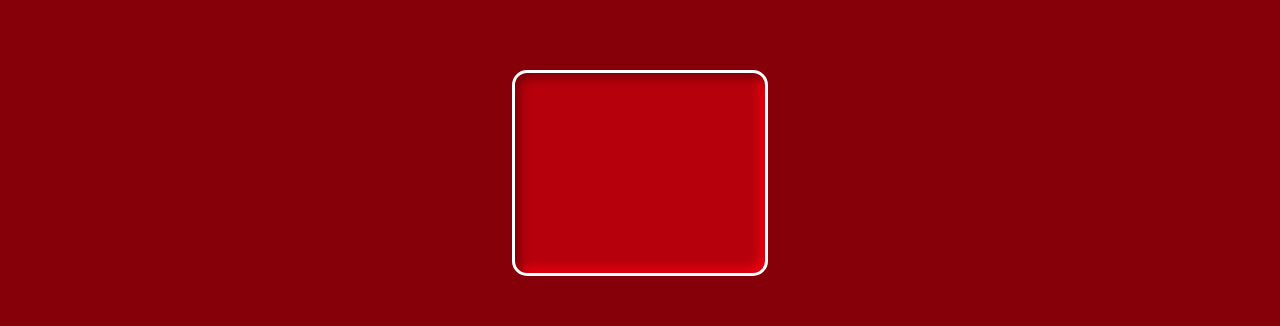
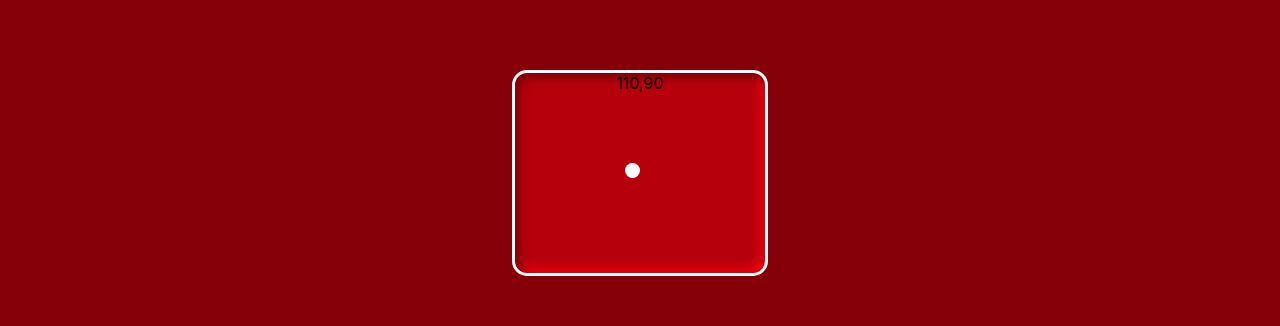
Before and after one commit to PhilippAubert/capstone-digitalSynth, a React (Create React App) app in the folder digitalsynth/: page / in a window 1280 px wide. Shown: the part 218-544 px from the top of the page. Built offline with nearby package versions, Linux system fonts and the light colour scheme.

Commit message:
Add Touchpad

```diff
--- a/digitalsynth/src/components/Touchpad.js
+++ b/digitalsynth/src/components/Touchpad.js
@@ -1,5 +1,21 @@
+import { useState } from "react";
 import "./css/Touchpad.css";
 
 export default function Touchpad() {
-  return <div className="Touchpad"></div>;
+  const [pointPos, setPointPos] = useState({ x: 110, y: 90 });
+
+  function handlePointerMove(event) {
+    const { clientX, clientY } = event;
+    setPointPos({ x: clientX, y: clientY });
+  }
+
+  return (
+    <div className="Touchpad" onPointerMove={handlePointerMove}>
+      {pointPos.x},{pointPos.y}
+      <div
+        className={`absolute box`}
+        style={{ top: `${pointPos.y}px`, left: `${pointPos.x}px` }}
+      ></div>
+    </div>
+  );
 }
--- a/digitalsynth/src/components/css/Touchpad.css
+++ b/digitalsynth/src/components/css/Touchpad.css
@@ -3,4 +3,16 @@
   width: 250px;
   border: 3px solid white;
   border-radius: 15px;
+  position: relative;
 }
+
+.absolute {
+  position: absolute;
+}
+
+.box {
+  height: 15px;
+  width: 15px;
+  border-radius: 100%;
+  background-color: white;
+}
```
